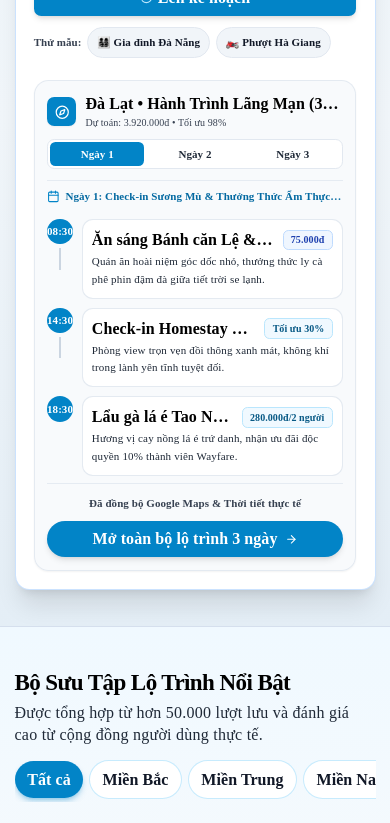
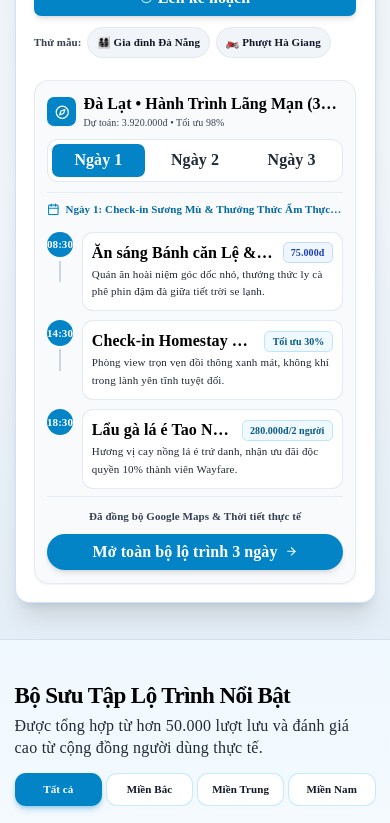
Before and after one commit to vantung1606/travel_sharing_frontend, a React (Vite) app: page / in a window 390 px wide. Shown: the part 2720-3543 px from the top of the page. Built offline with nearby package versions, Linux system fonts and the light colour scheme; no server answers.

Commit message:
fix: eliminate mobile overflow by locking root container and fitting all tabs into full-width grids

```diff
--- a/src/pages/user/Home/HomePage.jsx
+++ b/src/pages/user/Home/HomePage.jsx
@@ -481,7 +481,7 @@ export const HomePage = () => {
   };
 
   return (
-    <div className="min-h-screen bg-[#f8fafc] text-slate-900 selection:bg-blue-600 selection:text-white pb-20">
+    <div className="min-h-screen bg-[#f8fafc] text-slate-900 selection:bg-blue-600 selection:text-white pb-20 w-full max-w-full overflow-x-hidden">
       {/* ──────────────────────────────────────────────────────────────────────────
           1. HERO SECTION (CINEMATIC DEEP ATMOSPHERE - NO WASHED-OUT BOTTOM)
           - Deep contrast dark green & slate canvas, no hazy bottom mist
@@ -1114,30 +1114,30 @@ export const HomePage = () => {
 
               {/* Right Column: Real-time Multi-Day Interactive Canvas (7 cols) */}
               <div className="lg:col-span-7 rounded-2xl sm:rounded-3xl bg-slate-50/90 p-3.5 sm:p-6 lg:p-7 flex flex-col justify-between text-slate-900 shadow-sm border border-slate-200/90 hover:shadow-md transition-shadow">
-                {/* Header with Title and Day Switcher */}
-                <div className="flex flex-col sm:flex-row sm:items-center justify-between pb-3 sm:pb-4 border-b border-slate-200/80 gap-2.5 sm:gap-3">
-                  <div className="flex items-center gap-2.5 sm:gap-3">
+                {/* Header with Title and Day Switcher - Stacked to guarantee zero horizontal overflow */}
+                <div className="flex flex-col gap-2.5 pb-3 sm:pb-4 border-b border-slate-200/80">
+                  <div className="flex items-center gap-2 sm:gap-3 min-w-0">
                     <div className="w-8 h-8 sm:w-10 sm:h-10 rounded-lg sm:rounded-2xl bg-sky-600 text-white flex items-center justify-center font-black text-xs sm:text-sm shadow-sm shrink-0">
                       <Compass className="w-4 h-4 sm:w-5 sm:h-5 text-white" />
                     </div>
-                    <div className="min-w-0">
-                      <h4 className="font-extrabold text-xs sm:text-base lg:text-lg text-slate-900 truncate">
+                    <div className="min-w-0 flex-1">
+                      <h4 className="font-extrabold text-xs sm:text-base text-slate-900 truncate">
                         Đà Lạt • Hành Trình Lãng Mạn (3N2Đ)
                       </h4>
-                      <p className="text-[10px] sm:text-xs md:text-sm text-slate-500 font-medium">
+                      <p className="text-[10px] sm:text-xs text-slate-500 font-medium">
                         Dự toán: 3.920.000đ • Tối ưu 98%
                       </p>
                     </div>
                   </div>
 
-                  {/* Multi-Day Tabs */}
-                  <div className="grid grid-cols-3 sm:flex sm:items-center gap-1 p-0.5 sm:p-1 rounded-lg sm:rounded-xl bg-white border border-slate-200 shadow-2xs w-full sm:w-auto shrink-0">
+                  {/* Multi-Day Tabs - 100% width grid so all 3 days fit inside without overflow */}
+                  <div className="grid grid-cols-3 gap-1 p-1 rounded-xl bg-white border border-slate-200 shadow-2xs w-full">
                     {[1, 2, 3].map((dayNum) => (
                       <button
                         key={dayNum}
                         type="button"
                         onClick={() => setSandboxActiveDay(dayNum)}
-                        className={`w-full sm:w-auto px-2 sm:px-3.5 py-1 sm:py-1.5 rounded-md sm:rounded-lg text-[11px] sm:text-xs font-bold transition-all cursor-pointer text-center ${sandboxActiveDay === dayNum
+                        className={`w-full py-1.5 rounded-lg text-xs font-bold transition-all cursor-pointer text-center ${sandboxActiveDay === dayNum
                           ? 'bg-sky-600 text-white shadow-xs'
                           : 'text-slate-600 hover:text-sky-700 hover:bg-slate-100'
                           }`}
@@ -1238,18 +1238,19 @@ export const HomePage = () => {
               </p>
             </div>
 
-            <div className="flex items-center gap-1.5 sm:gap-2 overflow-x-auto pb-1 no-scrollbar max-w-full">
+            {/* All 4 tabs fit in 100% width on mobile without overflowing */}
+            <div className="grid grid-cols-4 gap-1 sm:flex sm:items-center sm:gap-2 w-full sm:w-auto">
               {[
                 { id: 'all', label: 'Tất cả' },
                 { id: 'bac', label: 'Miền Bắc' },
                 { id: 'trung', label: 'Miền Trung' },
-                { id: 'nam', label: 'Miền Nam & Biển Đảo' }
+                { id: 'nam', label: 'Miền Nam' }
               ].map((tab) => (
                 <button
                   key={tab.id}
                   type="button"
                   onClick={() => setShowcaseRegion(tab.id)}
-                  className={`px-3.5 sm:px-5 py-2 sm:py-2.5 rounded-full text-xs sm:text-sm font-bold transition-all whitespace-nowrap cursor-pointer shrink-0 ${showcaseRegion === tab.id
+                  className={`w-full sm:w-auto px-1 sm:px-5 py-2 sm:py-2.5 rounded-xl sm:rounded-full text-[11px] sm:text-sm font-bold transition-all text-center cursor-pointer ${showcaseRegion === tab.id
                     ? 'bg-sky-600 text-white shadow-md shadow-sky-600/30'
                     : 'bg-white hover:bg-sky-50 text-slate-700 border border-sky-200/80 shadow-2xs'
                     }`}
```
